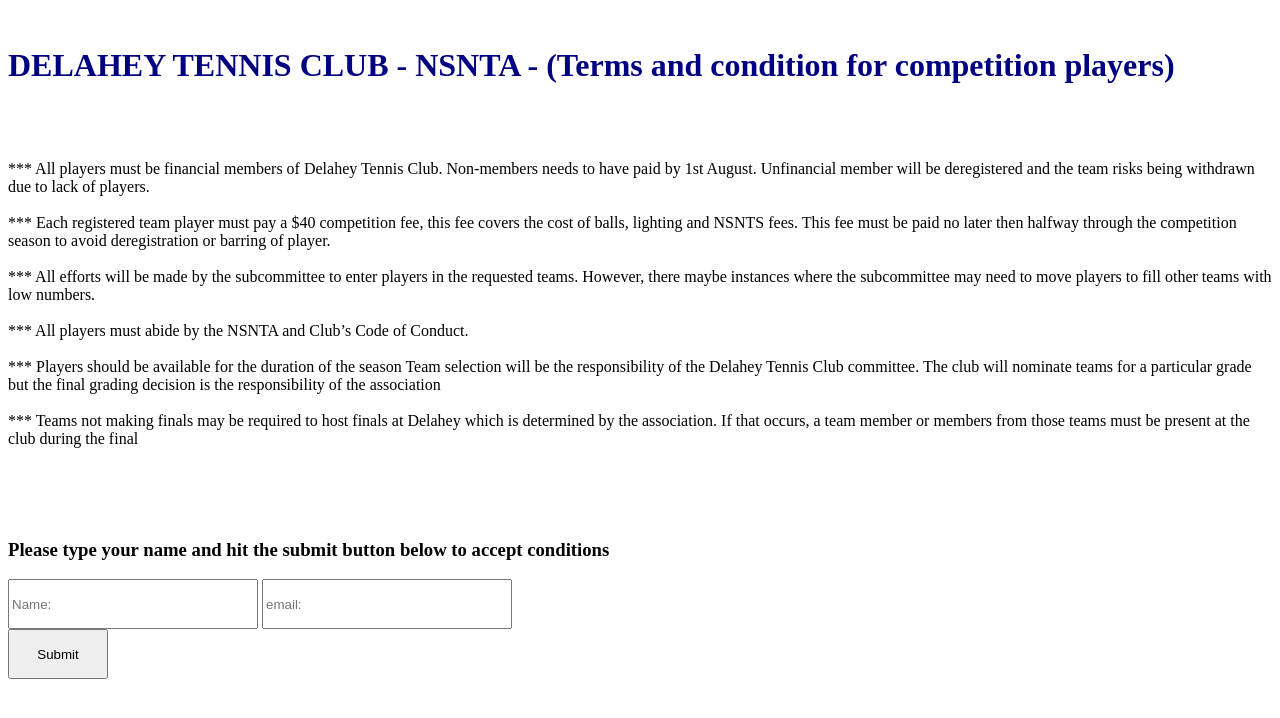
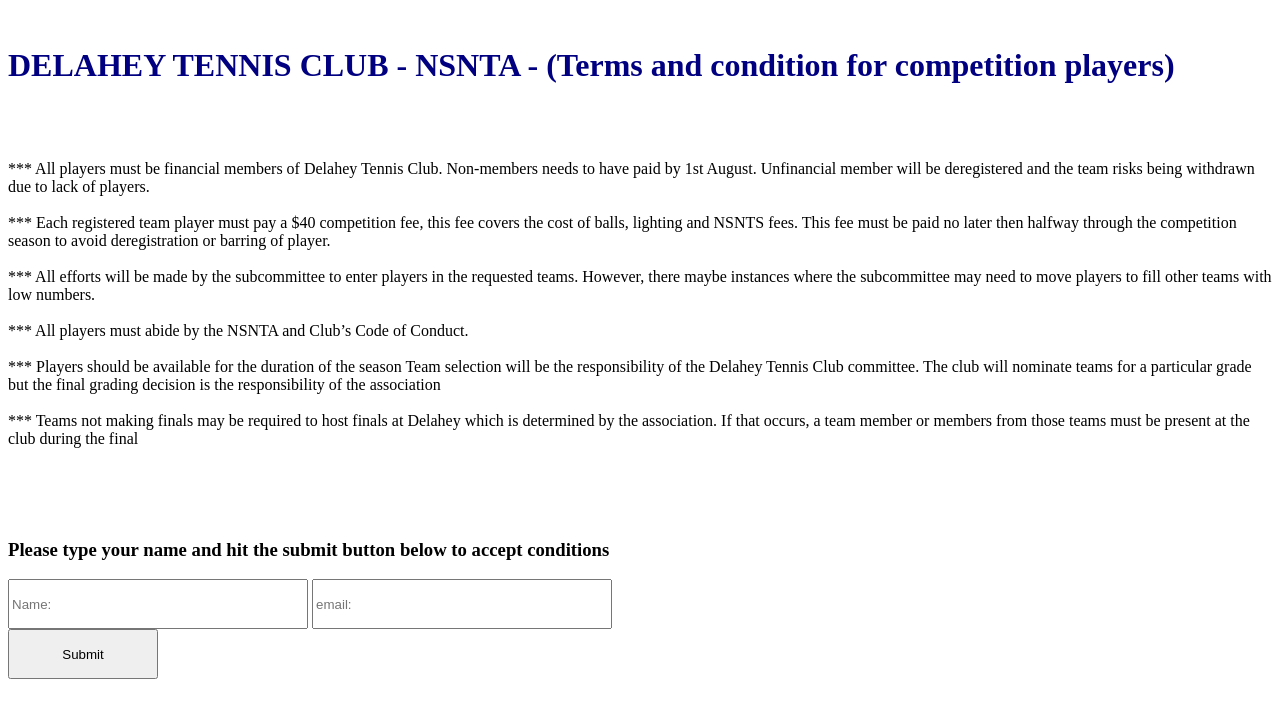
Before and after one commit to peterpitx/formsubmit, a plain HTML site: page index.html in a window 1280 px wide. Drawn offline with Linux system fonts and the light colour scheme.

Commit message:
Update index.html

```diff
--- a/index.html
+++ b/index.html
@@ -4,7 +4,7 @@
 <br />
 <br />
 
-</h4>   *** All players must be financial members of Delahey Tennis Club. Non-members needs to have paid by 1st August. Unfinancial member will be deregistered and the team risks being withdrawn due to lack of players.</h4>
+</h2>   *** All players must be financial members of Delahey Tennis Club. Non-members needs to have paid by 1st August. Unfinancial member will be deregistered and the team risks being withdrawn due to lack of players.</h2>
 <br />
 <br />
 
@@ -36,12 +36,12 @@
 
 
 <form action="https://formsubmit.co/570d8d423f05693ba4486f5ac7b84e46" method="POST">
-	<input type="text" Name="Name" required placeholder= Name: style="height:50px; width:250px" />
-	<input type="email" name="email" required placeholder= email: style="height:50px; width:250px" />
+	<input type="text" Name="Name" required placeholder= Name: style="height:50px; width:300px" />
+	<input type="email" name="email" required placeholder= email: style="height:50px; width:300px" />
 	<input type="hidden" name="_next" value="https://peterpitx.github.io/formsubmit/Thanks.html">
 	<input type="hidden" name="_captcha" value="false">
 	<br />
-<button type="submit"style="height:50px; width:100px" />Submit</button>
+<button type="submit"style="height:50px; width:150px" />Submit</button>
 </form>
 
 <br />
```
